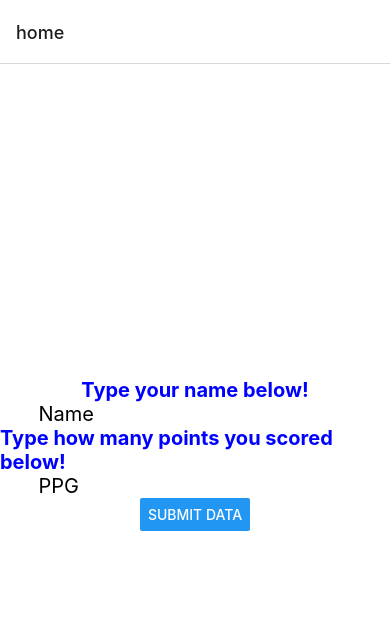
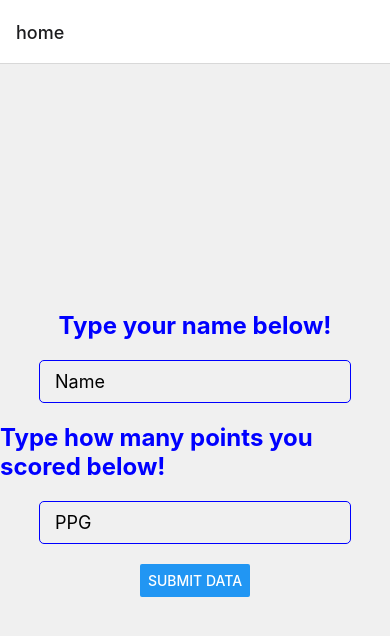
Before and after one commit to ankithkanderi24/4261project1, a React Native app: screen /home in a window 390 px wide. Shown: the top 636 px of the page. Built offline with nearby package versions, Linux system fonts and the light colour scheme.

Commit message:
cleaning up UI

```diff
--- a/components/home.js
+++ b/components/home.js
@@ -80,13 +80,13 @@ export default function Home() {
     return (
       <View style={styles.container}>
         <Text style = {styles.text}>Type your name below!</Text>
-        <TextInput style = {styles.textinput}
+        <TextInput style = {styles.input}
           value={playername}
           onChangeText={text => setName(text)}
           placeholder="Name"
         />
         <Text style = {styles.text}>Type how many points you scored below!</Text>
-        <TextInput style = {styles.textinput}
+        <TextInput style = {styles.input}
           value={points}
           onChangeText={text => setPoints(text)}
           placeholder="PPG"
@@ -102,19 +102,24 @@ export default function Home() {
   const styles = StyleSheet.create({
     container: {
       flex: 1,
-      backgroundColor: '#fff',
+      backgroundColor: '#f0f0f0',
       alignItems: 'center',
       justifyContent: 'center',
     },
     text: {
-      fontSize: 20,
+      fontSize: 24,
       fontWeight: 'bold',
       color: 'blue',
+      marginBottom: 20,
     },
-    textinput: {
-      fontSize: 20,
+    input: {
+      width: '80%',
+      fontSize: 18,
+      paddingVertical: 10,
+      paddingHorizontal: 15,
+      borderColor: 'blue',
+      borderWidth: 1,
+      marginBottom: 20,
+      borderRadius: 5,
     },
-    resultText: {
-      fontSize: 20
-    }
   });
--- a/components/ppgscreen.js
+++ b/components/ppgscreen.js
@@ -12,8 +12,7 @@ export default function ppgscreen({ route }) {
 
   return (
     <View style={styles.container}>
-      <Text style={styles.text}>Name: {playername}</Text>
-      <Text style={styles.text}>PPG: {ppg.toFixed(2)}</Text>
+      <Text style={styles.text}>Hey {playername}, you are averaging {ppg.toFixed(2)} PPG!</Text>
       <Button
       title="Go Back to Home"
       onPress={handleGoBack}
@@ -32,5 +31,7 @@ const styles = StyleSheet.create({
   text: {
     fontSize: 20,
     fontWeight: 'bold',
+    textAlign: 'center',
+    textAlignVertical: 'center',
   },
 });
```
